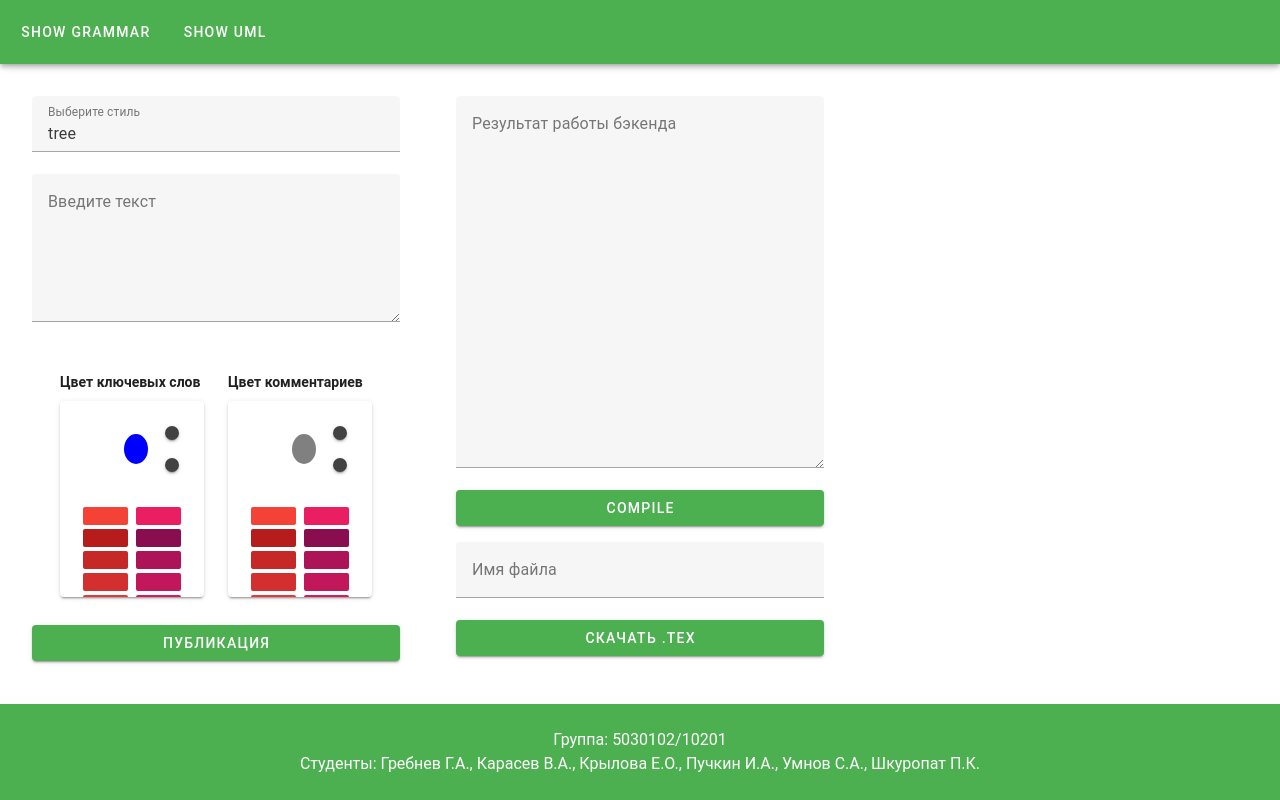
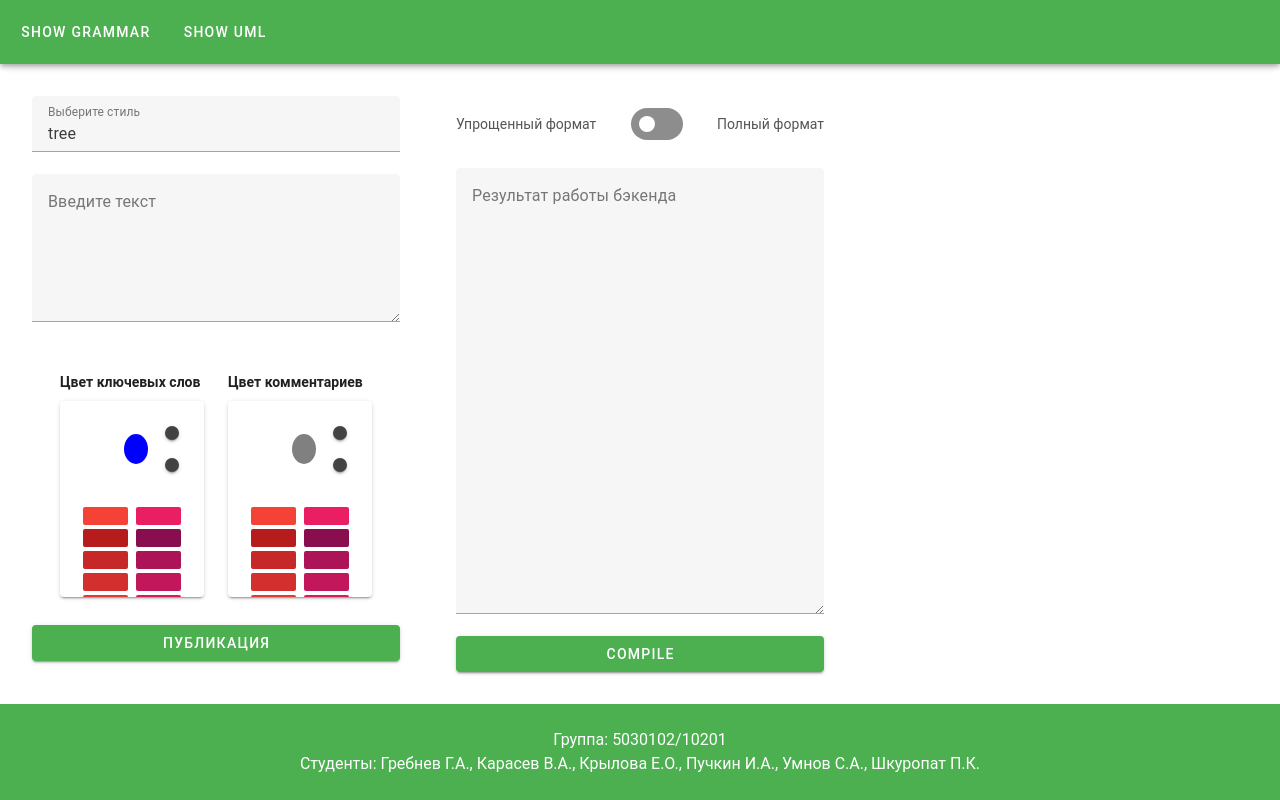
Before and after one commit to Deforc/PSEKO, a Vue app in the folder GUI/frontend/: page / in a window 1280 px wide. Built offline with nearby package versions, Linux system fonts and the light colour scheme.

Commit message:
Added toggleFormatPublisher

```diff
--- a/GUI/frontend/src/components/MiddleColumn.vue
+++ b/GUI/frontend/src/components/MiddleColumn.vue
@@ -1,10 +1,21 @@
 <template>
   <v-container style="height: 100%; display: flex; flex-direction: column;">
+    <!-- Toggle "Полный формат" -->
+    <div class="toggle-container">
+      <span class="toggle-label">Упрощенный формат</span>
+      <v-switch
+          v-model="isFullFormat"
+          color="primary"
+          inset
+          hide-details
+      ></v-switch>
+      <span class="toggle-label">Полный формат</span>
+    </div>
 
     <!-- Отображение LaTeX-кода -->
     <v-textarea
         readonly
-        :value="latexCode"
+        :value="displayedLatexCode"
         label="Результат работы бэкенда"
         outlined
         style="flex-grow: 1;"
@@ -17,27 +28,6 @@
     >
       Compile
     </v-btn>
-
-    <!-- Поле для ввода имени файла -->
-    <v-text-field
-        v-model="fileName"
-        label="Имя файла"
-        outlined
-        placeholder="Введите имя файла"
-        append-inner-icon="mdi-file-document"
-        class="mt-4"
-        @keydown.enter="downloadTexFile"
-    ></v-text-field>
-
-    <!-- Кнопка "Скачать .tex" -->
-    <v-btn
-        color="green"
-        class="mb-4"
-        @click="downloadTexFile"
-    >
-      Скачать .tex
-    </v-btn>
-
   </v-container>
 </template>
 
@@ -51,39 +41,38 @@ export default {
   },
   data() {
     return {
-      fileName: '', // Имя файла
+      isFullFormat: false, // Флаг для toggle
     };
   },
-  methods: {
-    downloadTexFile() {
-      if (!this.latexCode) {
-        alert('Нет данных для скачивания!');
-        return;
+  computed: {
+    displayedLatexCode() {
+      if (this.isFullFormat || !this.latexCode) {
+        return this.latexCode; // Возвращаем полный код, если toggle активен
       }
 
-      const fileName = this.fileName.trim()
-          ? `${this.fileName}.tex`
-          : 'output.tex'; // Если имя не указано, используем "output.tex"
+      // Оставляем только строки с "Program" и нумерованными строками
+      const lines = this.latexCode.split('\n');
+      const filteredLines = lines.filter((line) => {
+        return line.includes('Program') || /^\d+:/.test(line.trim());
+      });
 
-      // Создаем Blob с содержимым LaTeX-кода
-      const blob = new Blob([this.latexCode], { type: 'text/plain' });
-
-      // Создаем ссылку для скачивания
-      const link = document.createElement('a');
-      link.href = URL.createObjectURL(blob);
-      link.download = fileName;
-      link.click();
-
-      // Очищаем URL после скачивания
-      URL.revokeObjectURL(link.href);
+      return filteredLines.join('\n'); // Возвращаем отфильтрованный код
     },
   },
 };
 </script>
 
 <style scoped>
-/* Стили для компонента */
-.v-textarea {
-  height: calc(100% - 120px); /* Высота минус место для поля и кнопок */
+/* Стили для переключателя */
+.toggle-container {
+  display: flex;
+  align-items: center;
+  justify-content: space-between;
+  margin-bottom: 16px;
+}
+
+.toggle-label {
+  font-size: 14px;
+  color: #555;
 }
 </style>
```
